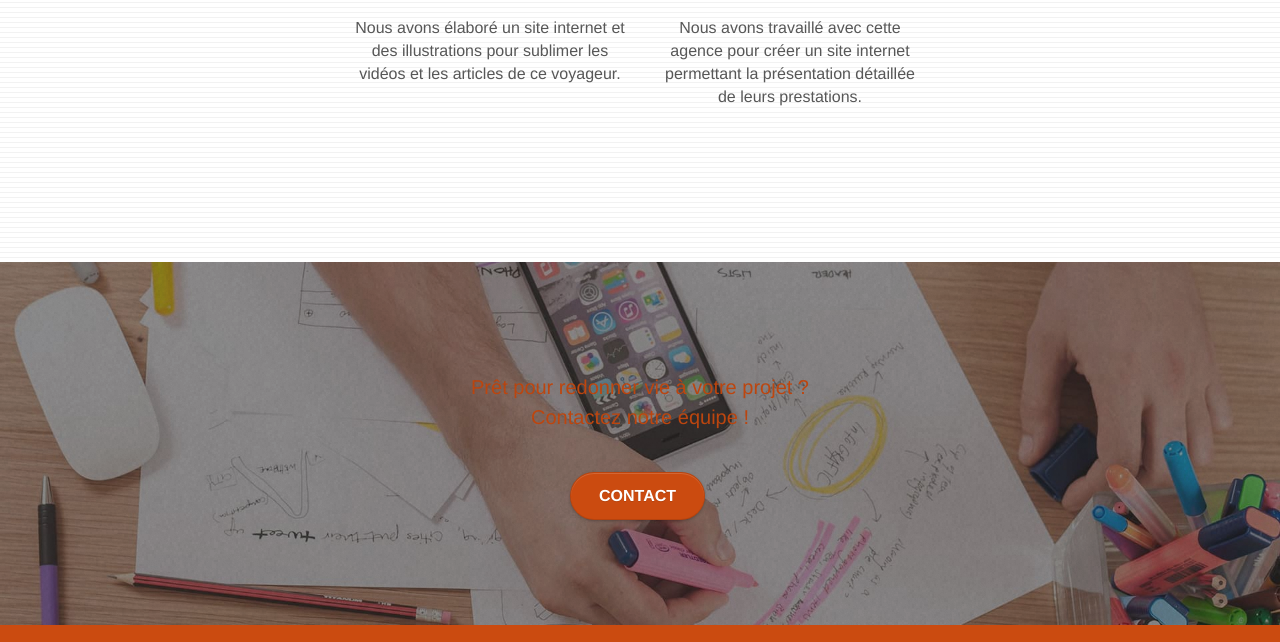
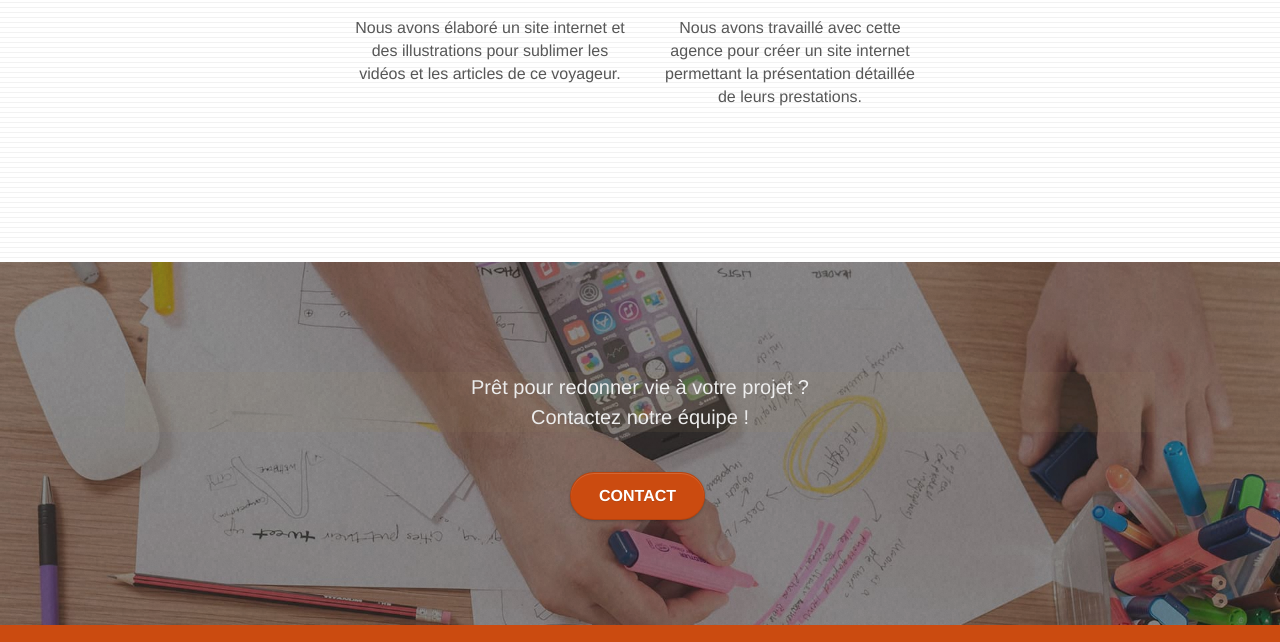
Before and after one commit to Zeiah/P4_La-Panthere_avant_github.io, a plain HTML site: page index.html in a window 1280 px wide. Shown: the part 2970-3612 px from the top of the page. Drawn offline with Linux system fonts and the light colour scheme.

Commit message:
ok contraste h1 et background

```diff
--- a/index.html
+++ b/index.html
@@ -236,7 +236,7 @@
 <section class="bloc bgc-dark-slate-blue bg-banniere d-bloc bloc-bg-texture texture-paper" id="bloc-5-cta">
 <div class="container bloc-lg">
 		<div class="row">
-			<h2 class="mg-md text-center ">
+			<h2 class="mg-md text-center tc-white">
 				Prêt pour redonner vie à votre projet ?<br>Contactez notre équipe !
 			</h2>
 			<div class="col-sm-12 text-center">
--- a/style.css
+++ b/style.css
@@ -554,6 +554,10 @@ h2 {
     color: #cb4b10!important;
 }
 
+#bloc-5-cta h2 {
+background-color: rgba(165, 147, 99, 0.1);
+}
+
 h3 {
     font-size: 18px;
     text-transform: uppercase;
```
